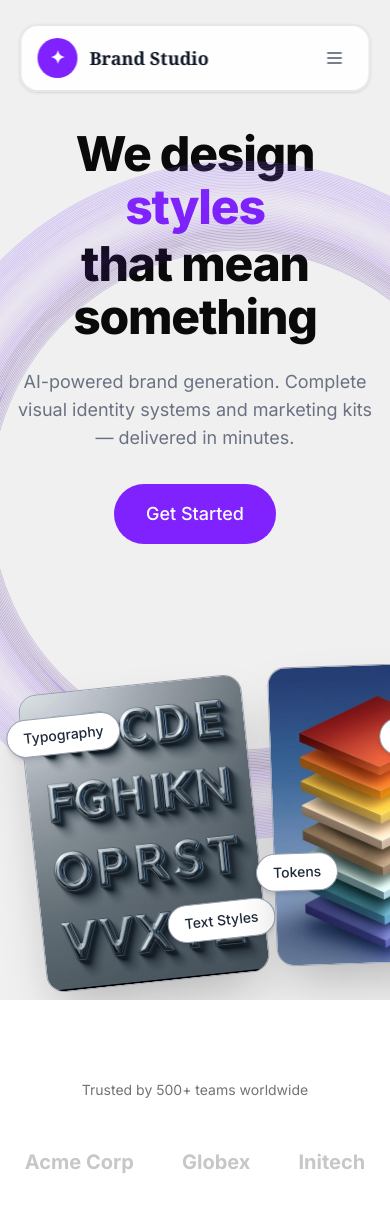
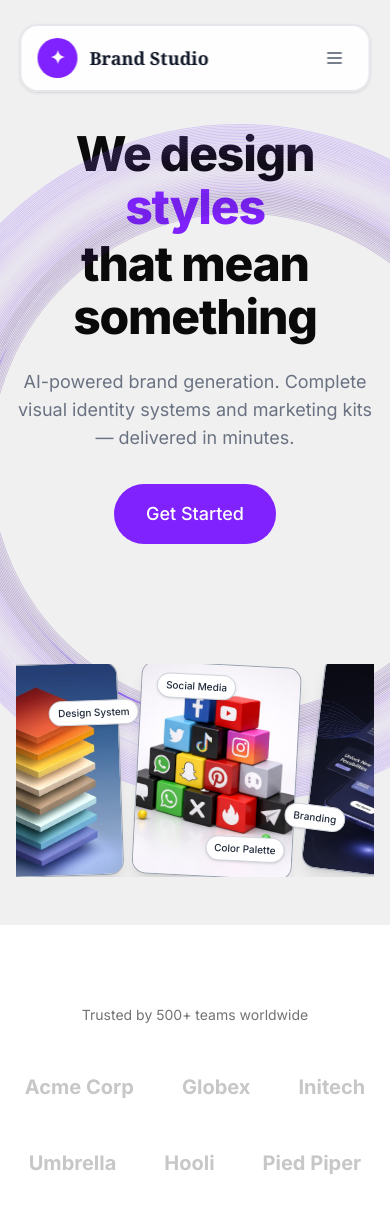
Before and after one commit to obahblack/Brand-Studio, a Next.js app: page / in a window 390 px wide. Shown: the top 1212 px of the page. Built offline with nearby package versions, Linux system fonts and the light colour scheme.

Commit message:
Hero carousel: centered static row on desktop, infinite scroll marquee on mobile/tablet

```diff
--- a/src/components/landing/hero.tsx
+++ b/src/components/landing/hero.tsx
@@ -167,50 +167,76 @@ export function Hero() {
           </Link>
         </motion.div>
 
-        {/* Image Gallery - always 44px below the button */}
-        <motion.div
-          className="flex gap-4 md:gap-6 justify-center items-end px-4 max-w-6xl mx-auto mt-[120px] pb-16 relative z-10"
-          initial={{ opacity: 0, y: 60 }}
-          animate={{ opacity: 1, y: 0 }}
-          transition={{ duration: 1, delay: 0.5, ease: [0.22, 1, 0.36, 1] }}
-        >
+        {/* Image Gallery */}
+        <div className="w-full mt-[120px] relative z-10 overflow-hidden">
+          {/* Desktop: centered static row */}
+          <div className="hidden md:flex gap-6 justify-center items-end px-4 max-w-6xl mx-auto pb-16">
             {images.map((img, index) => (
               <motion.div
                 key={index}
-              className="relative shrink-0 w-56 md:w-72 lg:w-80"
+                className="relative shrink-0 w-64 lg:w-80"
                 style={{ rotate: img.rotate, y: img.y }}
+                initial={{ opacity: 0, y: 60 }}
+                animate={{ opacity: 1, y: 0 }}
+                transition={{ duration: 1, delay: 0.5 + index * 0.1, ease: [0.22, 1, 0.36, 1] }}
                 whileHover={{ scale: 1.05, rotate: 0, y: 0 }}
-              transition={{ duration: 0.3 }}
               >
-              {/* Image with border radius and clipping */}
                 <div className="relative aspect-[3/4] rounded-2xl overflow-hidden border border-gray-400 shadow-2xl">
-                <Image
-                  src={img.src}
-                  alt={img.alt}
-                  fill
-                  className="object-cover"
-                  sizes="(max-width: 768px) 224px, (max-width: 1024px) 288px, 320px"
-                />
+                  <Image src={img.src} alt={img.alt} fill className="object-cover" sizes="320px" />
                 </div>
-
-              {/* Floating Pills - positioned outside the image frame */}
                 {img.pills.map((pill, pillIndex) => (
                   <div
                     key={pillIndex}
-                  className="absolute border border-gray-400 bg-white px-4 py-2 rounded-full shadow-md text-sm font-medium text-gray-800 whitespace-nowrap z-10"
-                  style={{
-                    top: pill.top,
-                    bottom: pill.bottom,
-                    left: pill.left,
-                    right: pill.right,
-                  }}
+                    className="absolute border border-gray-400 bg-white px-3 py-1.5 rounded-full shadow-md text-xs font-medium text-gray-800 whitespace-nowrap z-10"
+                    style={{ top: pill.top, bottom: pill.bottom, left: pill.left, right: pill.right }}
                   >
                     {pill.text}
                   </div>
                 ))}
               </motion.div>
             ))}
-        </motion.div>
+          </div>
+
+          {/* Mobile/Tablet: infinite scroll marquee */}
+          <div className="md:hidden flex flex-col items-center pb-12">
+            <style>{`
+              @keyframes marquee {
+                0% { transform: translateX(0); }
+                100% { transform: translateX(-50%); }
+              }
+              .animate-marquee {
+                animation: marquee 20s linear infinite;
+              }
+              .animate-marquee:hover {
+                animation-play-state: paused;
+              }
+            `}</style>
+            <div className="w-full overflow-hidden">
+              <div className="flex animate-marquee w-max">
+                {[...images, ...images].map((img, index) => (
+                  <div
+                    key={index}
+                    className="relative shrink-0 w-40 mx-2"
+                    style={{ transform: `rotate(${img.rotate}deg)` }}
+                  >
+                    <div className="relative aspect-[3/4] rounded-xl overflow-hidden border border-gray-400 shadow-lg">
+                      <Image src={img.src} alt={img.alt} fill className="object-cover" sizes="160px" />
+                    </div>
+                    {img.pills.map((pill, pillIndex) => (
+                      <div
+                        key={pillIndex}
+                        className="absolute border border-gray-300 bg-white px-2 py-1 rounded-full shadow-sm text-[10px] font-medium text-gray-800 whitespace-nowrap z-10"
+                        style={{ top: pill.top, bottom: pill.bottom, left: pill.left, right: pill.right }}
+                      >
+                        {pill.text}
+                      </div>
+                    ))}
+                  </div>
+                ))}
+              </div>
+            </div>
+          </div>
+        </div>
       </div>
 
       {/* Chaos Pattern Ring - Right Side */}
```
Lines whose indentation alone changed are shown as unchanged.
